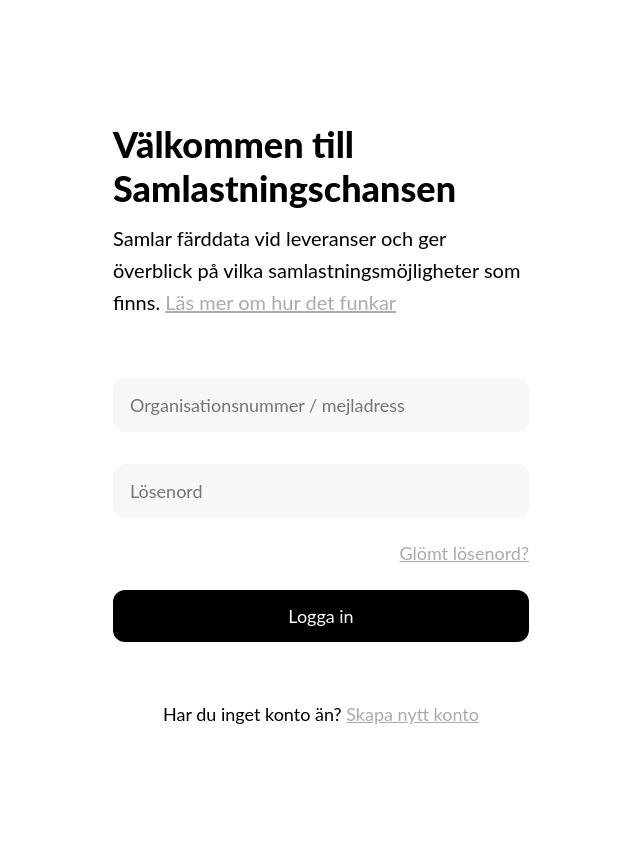
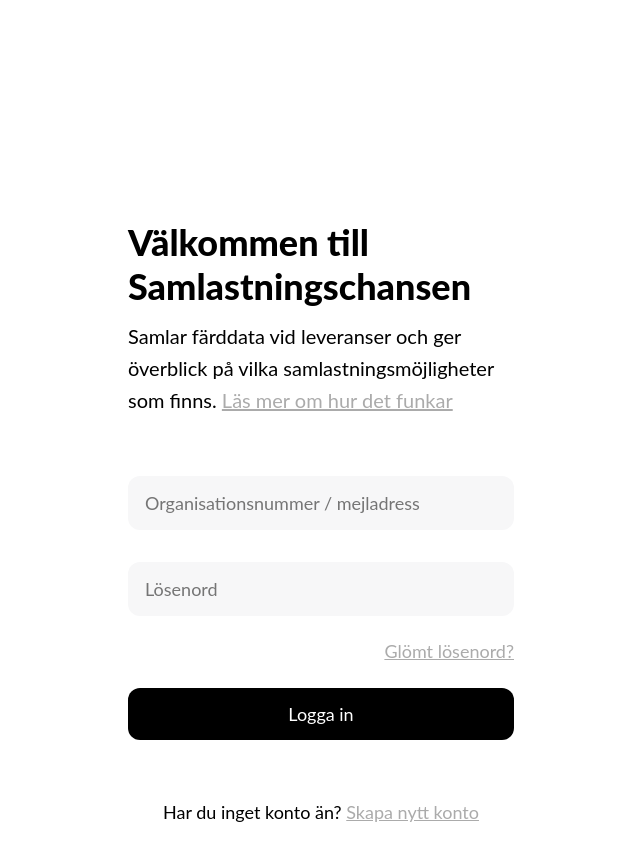
Before and after one commit to helsingborg-stad/helsingborg-transport-visualization-web, a React (Vite) app: page /auth/login in a window 1280 px wide. Shown: the top 860 px of the page, without its empty margins (319-959 px from the left). Built offline with nearby package versions, Linux system fonts and the light colour scheme; no server answers.

Commit message:
common layout for auth routes added

```diff
--- /dev/null
+++ b/src/layouts/AuthLauout/AuthLayout.tsx
@@ -0,0 +1,13 @@
+import { FC } from 'react';
+import * as Styled from './styled';
+
+type AuthLayoutProps = {
+  children: React.ReactNode;
+};
+
+export const AuthLayout: FC<AuthLayoutProps> = ({ children }) => (
+  <Styled.ContentContainer>
+    {children}
+  </Styled.ContentContainer>
+
+);
--- /dev/null
+++ b/src/layouts/AuthLauout/index.ts
@@ -0,0 +1 @@
+export * from './AuthLayout';
--- /dev/null
+++ b/src/layouts/AuthLauout/styled.ts
@@ -0,0 +1,6 @@
+import styled from 'styled-components';
+
+export const ContentContainer = styled.div`
+  width: 450px;
+  margin: 98px auto 32px;
+`;
--- a/src/modules/Auth/AuthRouter.tsx
+++ b/src/modules/Auth/AuthRouter.tsx
@@ -1,11 +1,16 @@
 import { lazy } from 'react';
+import { AuthLayout } from 'layouts/AuthLauout';
 import { Route, Routes, Navigate } from 'react-router-dom';
 
 const Login = lazy(() => import('./Login'));
+const CreateAccount = lazy(() => import('./CreateAccount'));
 
 export const AuthRouter = () => (
-  <Routes>
-    <Route path="/login" element={<Login />} />
-    <Route path="*" element={<Navigate to="/auth/login" />} />
-  </Routes>
+  <AuthLayout>
+    <Routes>
+      <Route path="/login" element={<Login />} />
+      <Route path="/signup" element={<CreateAccount />} />
+      <Route path="*" element={<Navigate to="/auth/login" />} />
+    </Routes>
+  </AuthLayout>
 );
```
